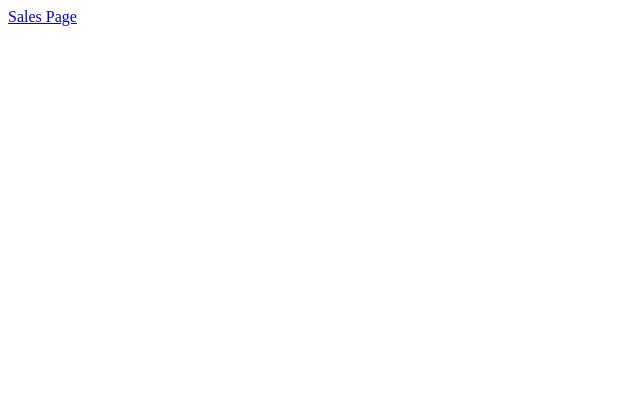
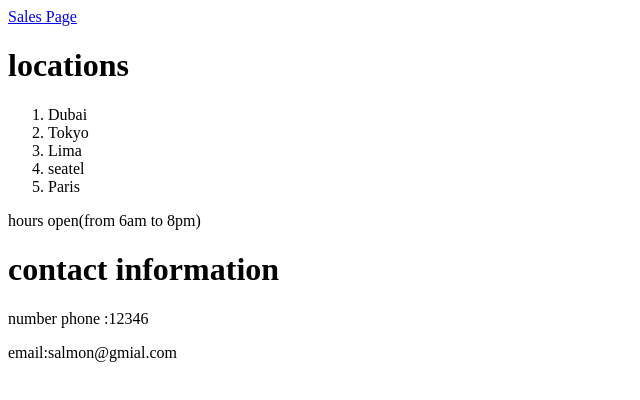
Before and after one commit to Omaimah-Sulaiman/cookie-stand, a plain HTML site: page index.html in a window 1280 px wide. Shown: the whole page, without its empty margins (0-640 px from the left). Drawn offline with Linux system fonts and the light colour scheme.

Commit message:
add some content to home page

```diff
--- a/index.html
+++ b/index.html
@@ -8,5 +8,28 @@
     <header>
         <a href="sales.html">Sales Page</a>
     </header>
+    <main>
+      <div>
+        <h1>locations</h1>
+        <ol>
+            <li>Dubai</li>
+            <li>Tokyo</li>
+            <li>Lima</li>
+            <li>seatel</li>
+            <li>Paris</li>
+        </ol>
+      </div>
+      <p>hours open(from 6am to 8pm)</p>
+
+      <div>
+          <h1>contact information</h1>
+          <p>number phone :12346</p>
+          <p>email:salmon@gmial.com</p>
+      </div>
+    </main>
+    <footer>
+
+
+    </footer>
 </body>
 </html>
```
Also changed, not shown: sales.html (+1 -0 lines).
